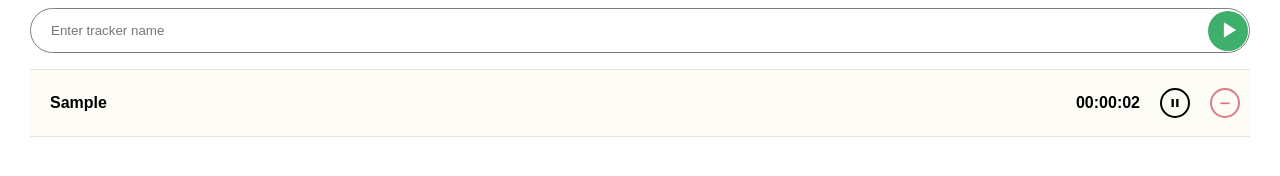
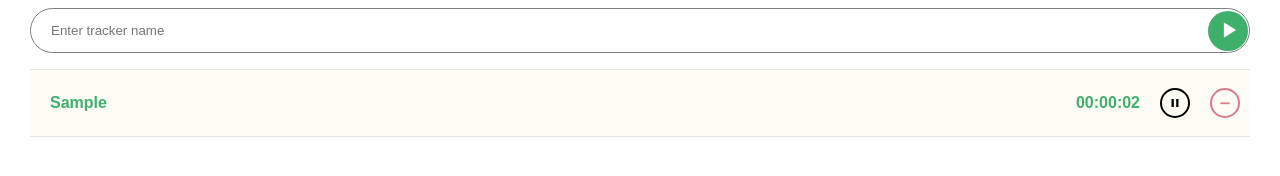
Before and after one commit to AlinaMatuschak/tracker, a React (Create React App) app: page / in a window 1280 px wide. Both pictures are taken after typing "Sample" into the empty fields and a click on the button 1228 px from the left and 160 px from the top of the page. Shown: the part 130-306 px from the top of the page. Built offline with nearby package versions, Linux system fonts and the light colour scheme.

Commit message:
add timer toggel and style for active tracker

```diff
--- a/src/App.jsx
+++ b/src/App.jsx
@@ -51,16 +51,18 @@ export const App = React.memo(() => {
           mins: '00',
           seconds: '00',
         },
+        isTimerOn: true,
       },
       ...currentTrackers,
     ]));
   }, [setTackers, shortid]);
 
-  const updateTracker = useCallback((trackerId, trackerTime) => {
+  const updateTracker = useCallback((trackerId, renewal) => {
     setTackers(currentTrackers => currentTrackers
       .map(tracker => (tracker.id === trackerId
         ? {
-          ...tracker, time: trackerTime,
+          ...tracker,
+          ...renewal,
         }
         : tracker)),
     [setTackers, localStorage]);
--- a/src/components/Tracker/Tracker.jsx
+++ b/src/components/Tracker/Tracker.jsx
@@ -1,4 +1,4 @@
-import React, { useCallback, useEffect, useState } from 'react';
+import React, { useCallback, useEffect } from 'react';
 import './Tracker.scss';
 
 export const Tracker = React.memo(({
@@ -6,19 +6,17 @@ export const Tracker = React.memo(({
   updateTracker,
   deleteTracker,
 }) => {
-  const [isTrackerOn, setIsTrackerOn] = useState(true);
-
   const trackerPlayToggel = useCallback(() => {
-    setIsTrackerOn(curIsTrackerOn => !curIsTrackerOn);
-  }, [setIsTrackerOn]);
+    updateTracker(tracker.id, { isTimerOn: !tracker.isTimerOn });
+  }, [updateTracker]);
 
   useEffect(() => {
     const timex = setTimeout(() => startTimer(), 1000);
 
-    if (!isTrackerOn) {
+    if (!tracker.isTimerOn) {
       clearInterval(timex);
     }
-  }, [tracker, isTrackerOn]);
+  }, [tracker, tracker.isTimerOn]);
 
   const startTimer = useCallback(() => {
     let {
@@ -46,14 +44,21 @@ export const Tracker = React.memo(({
     hours = hours < 10 ? `0${hours}` : hours.toString();
 
     updateTracker(tracker.id, {
-      hours,
-      mins,
-      seconds,
+      time: {
+        hours,
+        mins,
+        seconds,
+      },
     });
   }, [tracker, setTimeout, updateTracker]);
 
   return (
-    <div className="tracker-item">
+    <div className={
+      tracker.isTimerOn
+        ? 'tracker-item tracker-item--active'
+        : 'tracker-item'
+    }
+    >
       <p className="tracker-item__name">{tracker.name}</p>
       <div className="tracker-item__time-controlers">
         <span className="tracker-item__time">
@@ -71,7 +76,7 @@ export const Tracker = React.memo(({
             className="tracker-item__svg"
           >
             <path d="M0 0h24v24H0z" fill="none" />
-            {isTrackerOn
+            {tracker.isTimerOn
               ? <path d="M6 19h4V5H6v14zm8-14v14h4V5h-4z" />
               : <path d="M8 5v14l11-7z" />
             }
--- a/src/components/Tracker/Tracker.scss
+++ b/src/components/Tracker/Tracker.scss
@@ -3,6 +3,10 @@
   justify-content: space-between;
   align-items: center;
   padding: 18px 0;
+
+  &--active {
+    color: #3faf6c;
+  }
 
   &__name {
     margin: 0 20px;
```
